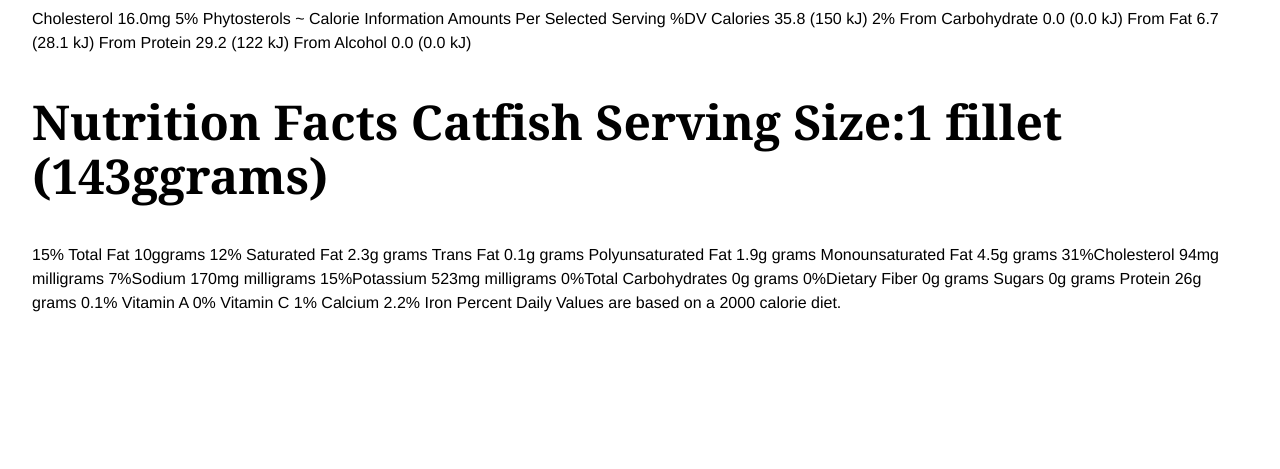
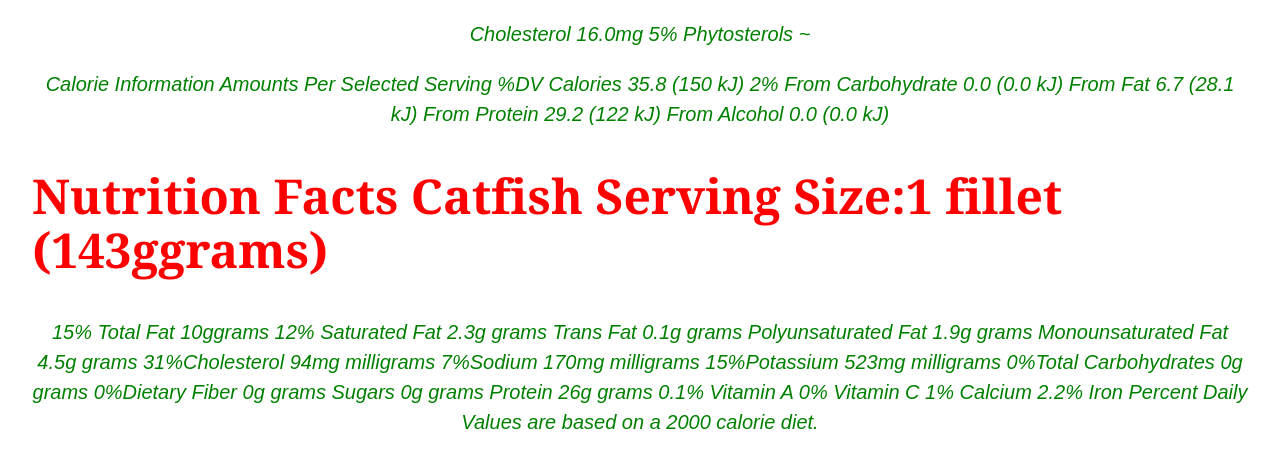
Before and after one commit to njnih/web-workshop, a plain HTML site: page about/index.html in a window 1280 px wide. Shown: the part 698-1167 px from the top of the page. Before the commit the page ends 1045 px from the top, so only its background shows below. Drawn offline with Linux system fonts and the light colour scheme.

Commit message:
Update index.html

```diff
--- a/about/index.html
+++ b/about/index.html
@@ -22,9 +22,7 @@
      h2 { font-family: Cambria, Cochin, Georgia, Times, 'Times New Roman', serif;
           font-size: 48px;
           color:red
-          border-type: solod;
-          border-color: black;
-          border-radius: 30px;
+
         }
     h3 {font-family: 'Franklin Gothic Medium', 'Arial Narrow', Arial, sans-serif;
         font-size: 32px;
@@ -68,7 +66,7 @@ Our greatest asset is our human resource, a vibrant, skilled and cohesive team w
 
       <h2>Minerals Amounts Per Selected Serving %DV</h2>
 
-Calcium 3.9mg 0%
+<p>Calcium 3.9mg 0%
 Iron 0.2mg 1%
 Magnesium 9.5mg 2%
 Phosphorus 57.1mg 6%
@@ -78,16 +76,16 @@ Zinc 0.1mg 1%
 Copper 0.0mg 1%
 Manganese 0.0mg 1%
 Selenium 15.2mcg22%
-Fluoride negligible
+ Fluoride negligible</p>
 
 
 <h2>Sterols Amounts Per Selected Serving %DV</h2>
 
-Cholesterol 16.0mg 5%
-Phytosterols ~
+<p>Cholesterol 16.0mg 5%
+  Phytosterols ~ </p>
 
 
-Calorie Information
+<p>Calorie Information
 
 Amounts Per Selected Serving %DV
 
@@ -96,13 +94,13 @@ Calories 35.8 (150 kJ) 2%
   From Carbohydrate 0.0 (0.0 kJ)
   From Fat 6.7 (28.1 kJ)
   From Protein 29.2 (122 kJ)
-  From Alcohol 0.0 (0.0 kJ)
+  From Alcohol 0.0 (0.0 kJ)</p>
 
 
       <h2>Nutrition Facts Catfish Serving Size:1 fillet (143ggrams)</h2>
 
 
-15% Total Fat 10ggrams
+<p>15% Total Fat 10ggrams
 12% Saturated Fat 2.3g grams
 Trans Fat 0.1g grams
 Polyunsaturated Fat 1.9g grams
@@ -118,7 +116,7 @@ Protein 26g grams
 0% Vitamin C
 1% Calcium
 2.2% Iron
-Percent Daily Values are based on a 2000 calorie diet.
+  Percent Daily Values are based on a 2000 calorie diet.</p>
 
 
     </main>
```
